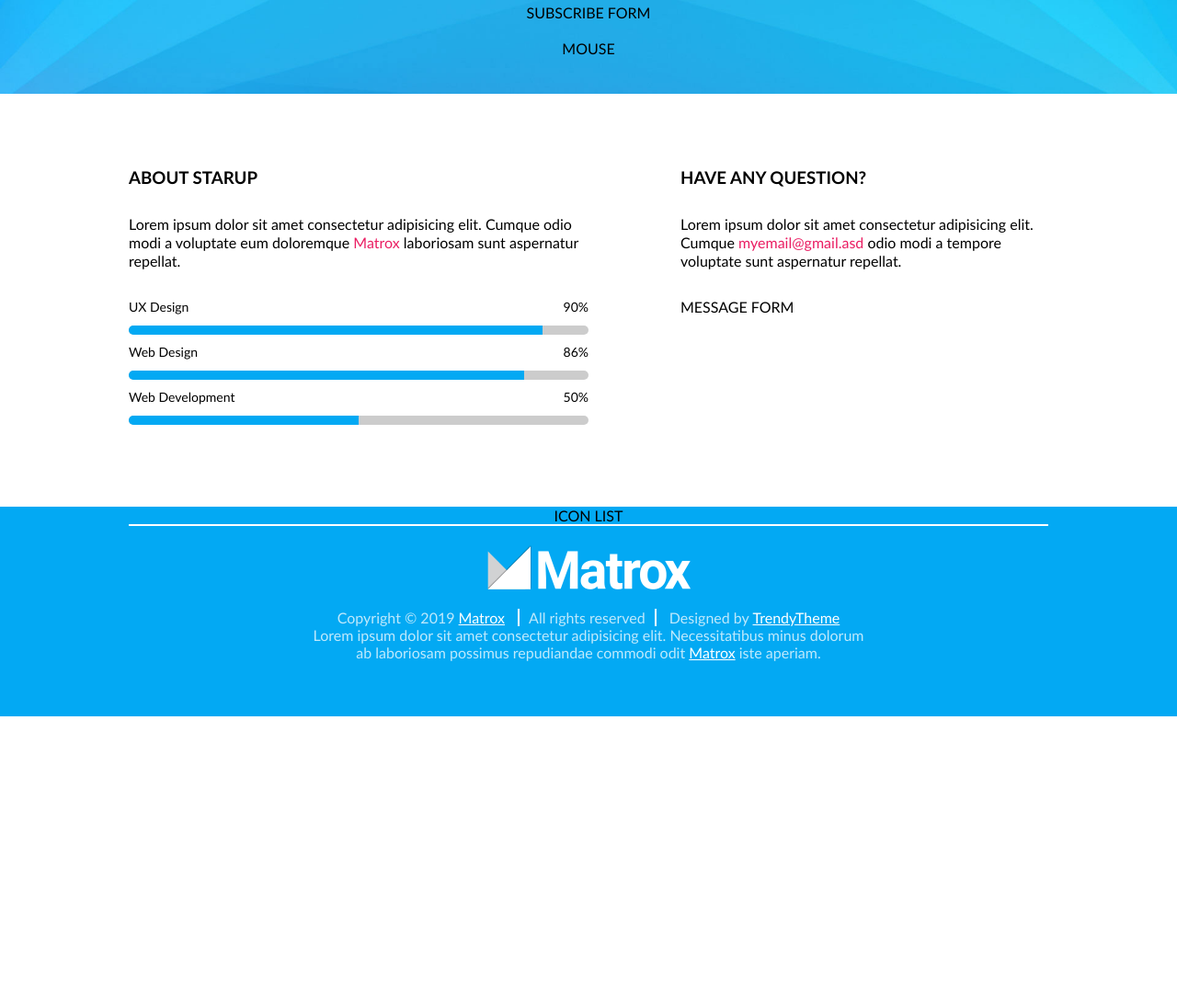
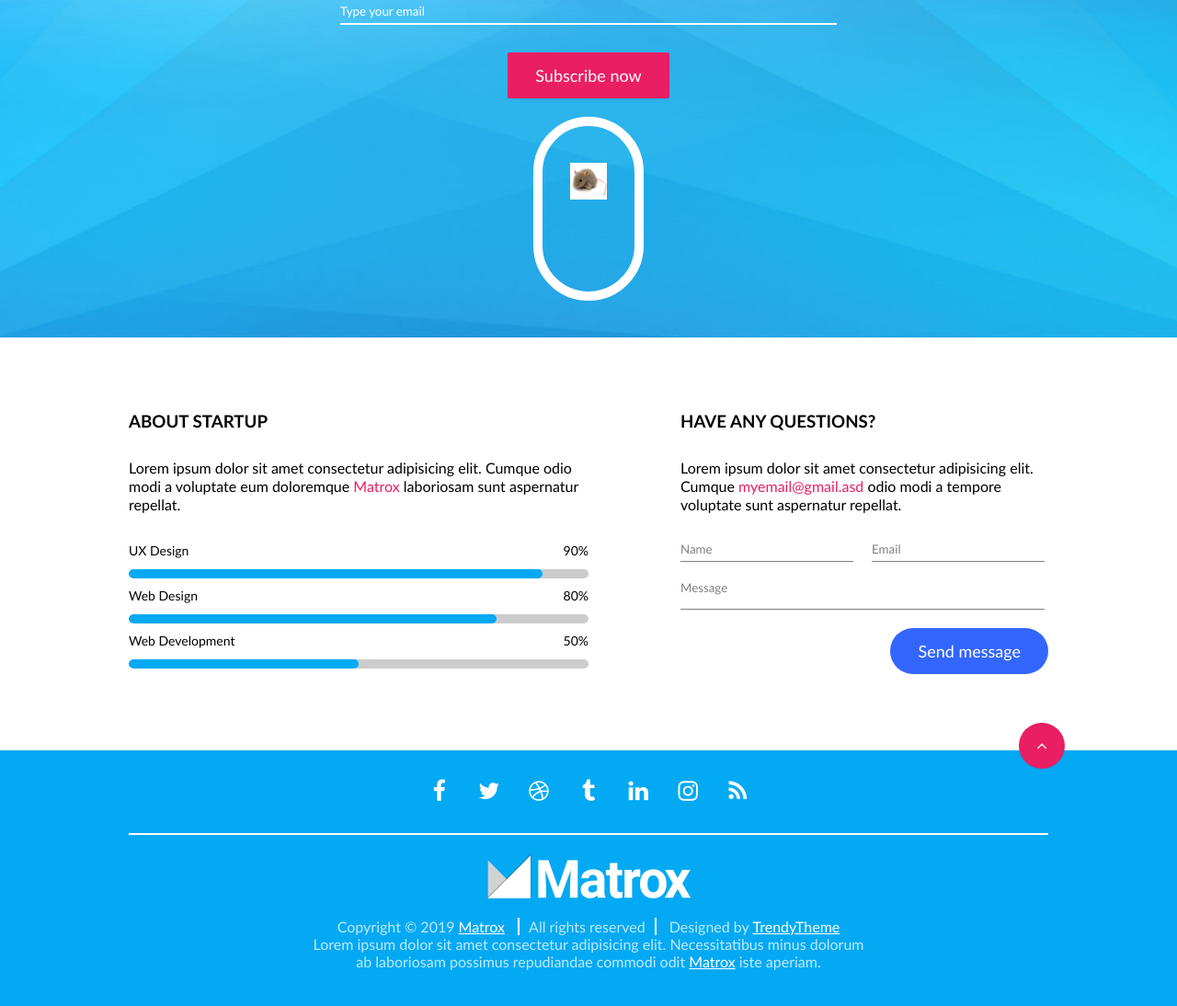
Before and after one commit to aivLuk/5-comingsoon, a plain HTML site: page index.html in a window 1280 px wide. Shown: the part 578-1672 px from the top of the page at 92% size. Before the commit the page ends 1357 px from the top, so only its background shows below. Drawn offline with Linux system fonts and the light colour scheme.

Commit message:
forms added. COMPLETED

```diff
--- a/CSS/button.css
+++ b/CSS/button.css
@@ -0,0 +1,26 @@
+.btn {
+    display: inline-block;
+    min-width: 50px;
+    padding: 15px 30px;
+    font-size: 18px;
+    line-height: 20px;
+    background-color: #EA1E63;
+    color: #fff;
+    border-radius: 2px;
+    box-shadow: 0 1px 2px #0001;
+    text-decoration: none;
+    cursor: pointer;
+}
+    .btn:hover {
+        box-shadow: 0 1px 4px #0009;
+    }
+    .btn.btn-blue {
+        background-color: #36f;
+        float: right;
+    }
+    .btn.btn-round {
+        border-radius: 25px;
+    }
+    .btn.btn-round.fa {
+        padding: 15px;
+    }
--- a/CSS/form.css
+++ b/CSS/form.css
@@ -0,0 +1,46 @@
+#email {
+    display: inline-block;
+    width: 100%;
+    margin-bottom: 30px;
+    padding-bottom: 5px;
+    background: none;
+    border: none;
+    outline: none;
+    border-bottom: 2px solid white;
+    color: white;
+}
+
+::placeholder {
+  color: white;
+}
+
+#name {
+    display: inline-block;
+    width: 47%;
+    padding-bottom: 5px;
+    margin-right: 4%;
+    border: none;
+    border-bottom: 1px solid grey;
+    outline: none;
+}
+#email2 {
+    display: inline-block;
+    width: 47%;
+    padding-bottom: 5px;
+    border: none;
+    border-bottom: 1px solid grey;
+    outline: none;
+}
+#message {
+    display: inline-block;
+    width: 99%;
+    margin: 20px 0;
+    padding-bottom: 15px;
+    border: none;
+    border-bottom: 1px solid grey;
+    outline: none;
+}
+
+.right ::placeholder {
+  color: grey;
+}
--- a/CSS/main.css
+++ b/CSS/main.css
@@ -142,13 +142,29 @@ footer {
         width: 1000px;
         margin-left: calc( (100% - 1000px) / 2 );
         margin-right: calc( (100% - 1000px) / 2 );
+        position: relative;
     }
+        footer > .row > .btn.fa {
+            position: absolute;
+            top: -30px;
+            right: -18px;
+        }
         footer > .row > .socials {
             display: inline-block;
             width: 100%;
+            padding: 20px;
             margin-bottom: 20px;
             border-bottom: 2px solid #fff;
         }
+            footer > .row > .socials > a {
+                display: inline-block;
+                width: 40px;
+                margin: 5px;
+                line-height: 40px;
+                font-size: 25px;
+                color: #fff;
+                text-decoration: none;
+            }
         footer > .row > .footer-content {
             display: inline-block;
             width: 600px;
@@ -191,6 +207,9 @@ footer {
         margin-left: calc( (100% - 600px) / 2 );
         margin-right: calc( (100% - 600px) / 2 );
     }
+    footer > .row > .btn.fa {
+        display: none;
+    }
 }
 @media (max-width: 700px) {
     footer > .row {
--- a/CSS/mouse.css
+++ b/CSS/mouse.css
@@ -0,0 +1,34 @@
+.mouse {
+    display: inline-block;
+    width: 120px;
+    height: 200px;
+    border: 10px solid #fff;
+    border-radius: 60px;
+}
+    .mouse > .wheel {
+        display: inline-block;
+        width: 40px;
+        height: 40px;
+        margin-top: 40px;
+        background-color: #fff;
+        background-image: url(../img/mouse.png);
+        background-size: cover;
+        animation: in-da-house 1s linear infinite;
+        animation-play-state: paused;
+    }
+        .hero:hover .mouse > .wheel {
+            animation-play-state: running;
+        }
+
+@keyframes in-da-house {
+    0% {
+        margin-top: 40px;
+        opacity: 1;
+        transform: rotate(0deg);
+    }
+    100% {
+        margin-top: 120px;
+        opacity: 0;
+        transform: rotate(360deg);
+    }
+}
--- a/CSS/progress-bar.css
+++ b/CSS/progress-bar.css
@@ -29,5 +29,29 @@
             display: inline-block;
             width: 90%;
             height: 100%;
-            background-color: #03A9F3;
         }
+            .progress-bar > .bar > .value > .loading {
+                display: inline-block;
+                width: 50%;
+                height: 100%;
+                background-color: #03A9F3;
+                /* animation-name: loading;
+                animation-iteration-count: 1;
+                animation-duration: 10s;
+                animation-fill-mode: forwards;
+                animation-direction: alternate; */
+
+                animation: loading 2s ease-in-out 0s 1 normal forwards;
+            }
+
+@keyframes loading {
+    0% {
+        width: 0%;
+        border-radius: 0;
+    }
+    100% {
+        width: 100%;
+        border-radius: 5px;
+        background-color: #03A9F3;
+    }
+}
--- a/CSS/reset.css
+++ b/CSS/reset.css
@@ -1,3 +1,7 @@
+html {
+    scroll-behavior: smooth;
+}
+
 body,
 body * {
     margin: 0;
--- a/index.html
+++ b/index.html
@@ -1,5 +1,6 @@
 <!DOCTYPE html>
 <html lang="en">
+
 <head>
     <meta charset="UTF-8">
     <meta name="viewport" content="width=device-width, initial-scale=1.0">
@@ -18,12 +19,14 @@
     <!-- failas skirtas overwrite'inimui ir visam kitam stiliui -->
     <link rel="stylesheet" href="./css/main.css">
 </head>
+
 <body>
     <div class="hero container bg-blue">
         <div class="row">
             <img src="./img/icon-logo.png" alt="Coming soon logo">
             <h1>Coming soon</h1>
-            <p>An awesome new company for web resources is coming very soon. Enter your email to request an early invitation.</p>
+            <p>An awesome new company for web resources is coming very soon. Enter your email to request an early
+                invitation.</p>
             <div class="clock">
                 <div class="time">
                     <div class="value">432</div>
@@ -43,34 +46,40 @@
                 </div>
             </div>
             <form>
-                SUBSCRIBE FORM
+                <input type="email" id="email" placeholder="Type your email">
+                <div class="btn">Subscribe now</div>
             </form>
             <div class="mouse">
-                MOUSE
+                <div class="wheel"></div>
             </div>
         </div>
     </div>
     <div class="content container">
         <div class="row">
             <div class="left">
-                <h3>About starup</h3>
-                <p>Lorem ipsum dolor sit amet consectetur adipisicing elit. Cumque odio modi a voluptate eum doloremque <a href="#">Matrox</a> laboriosam sunt aspernatur repellat.</p>
+                <h3>About startup</h3>
+                <p>Lorem ipsum dolor sit amet consectetur adipisicing elit. Cumque odio modi a voluptate eum doloremque
+                    <a href="#">Matrox</a> laboriosam sunt aspernatur repellat.</p>
                 <div class="progress-bar">
                     <div class="texts">
                         <div class="title">UX Design</div>
                         <div class="value">90%</div>
                     </div>
                     <div class="bar">
-                        <div class="value"></div>
+                        <div class="value">
+                            <div class="loading"></div>
+                        </div>
                     </div>
                 </div>
                 <div class="progress-bar">
                     <div class="texts">
                         <div class="title">Web Design</div>
-                        <div class="value">86%</div>
+                        <div class="value">80%</div>
                     </div>
                     <div class="bar">
-                        <div class="value" style="width: 86%;"></div>
+                        <div class="value" style="width: 80%;">
+                            <div class="loading"></div>
+                        </div>
                     </div>
                 </div>
                 <div class="progress-bar">
@@ -79,23 +88,37 @@
                         <div class="value">50%</div>
                     </div>
                     <div class="bar">
-                        <div class="value" style="width: 50%;"></div>
+                        <div class="value" style="width: 50%;">
+                            <div class="loading"></div>
+                        </div>
                     </div>
                 </div>
             </div>
             <div class="right">
-                <h3>Have any question?</h3>
-                <p>Lorem ipsum dolor sit amet consectetur adipisicing elit. Cumque <a href="mailto:myemail@gmail.asd">myemail@gmail.asd</a> odio modi a tempore voluptate sunt aspernatur repellat.</p>
+                <h3>Have any questions?</h3>
+                <p>Lorem ipsum dolor sit amet consectetur adipisicing elit. Cumque <a
+                        href="mailto:myemail@gmail.asd">myemail@gmail.asd</a> odio modi a tempore voluptate sunt
+                    aspernatur repellat.</p>
                 <form>
-                    MESSAGE FORM
+                    <input type="text" placeholder="Name" id="name">
+                    <input type="email" placeholder="Email" id="email2">
+                    <input type="text" placeholder="Message" id="message">
+                    <div class="btn btn-blue btn-round" id="bluebtn">Send message</div>
                 </form>
             </div>
         </div>
     </div>
     <footer class="container bg-blue">
         <div class="row">
+            <a href="#" class="fa fa-angle-up btn btn-round"></a>
             <div class="socials">
-                ICON LIST
+                <a href="#" class="fa fa-facebook"></a>
+                <a href="#" class="fa fa-twitter"></a>
+                <a href="#" class="fa fa-dribbble"></a>
+                <a href="#" class="fa fa-tumblr"></a>
+                <a href="#" class="fa fa-linkedin"></a>
+                <a href="#" class="fa fa-instagram"></a>
+                <a href="#" class="fa fa-rss"></a>
             </div>
             <div class="footer-content">
                 <img src="./img/logo-white.png" alt="Coming soon logo white">
@@ -112,9 +135,11 @@
                         <a href="#">TrendyTheme</a>
                     </div>
                 </div>
-                <p>Lorem ipsum dolor sit amet consectetur adipisicing elit. Necessitatibus minus dolorum ab laboriosam possimus repudiandae commodi odit <a href="#">Matrox</a> iste aperiam.</p>
+                <p>Lorem ipsum dolor sit amet consectetur adipisicing elit. Necessitatibus minus dolorum ab laboriosam
+                    possimus repudiandae commodi odit <a href="#">Matrox</a> iste aperiam.</p>
             </div>
         </div>
     </footer>
 </body>
+
 </html>
```
Also changed, not shown: img/mouse.png (added).
